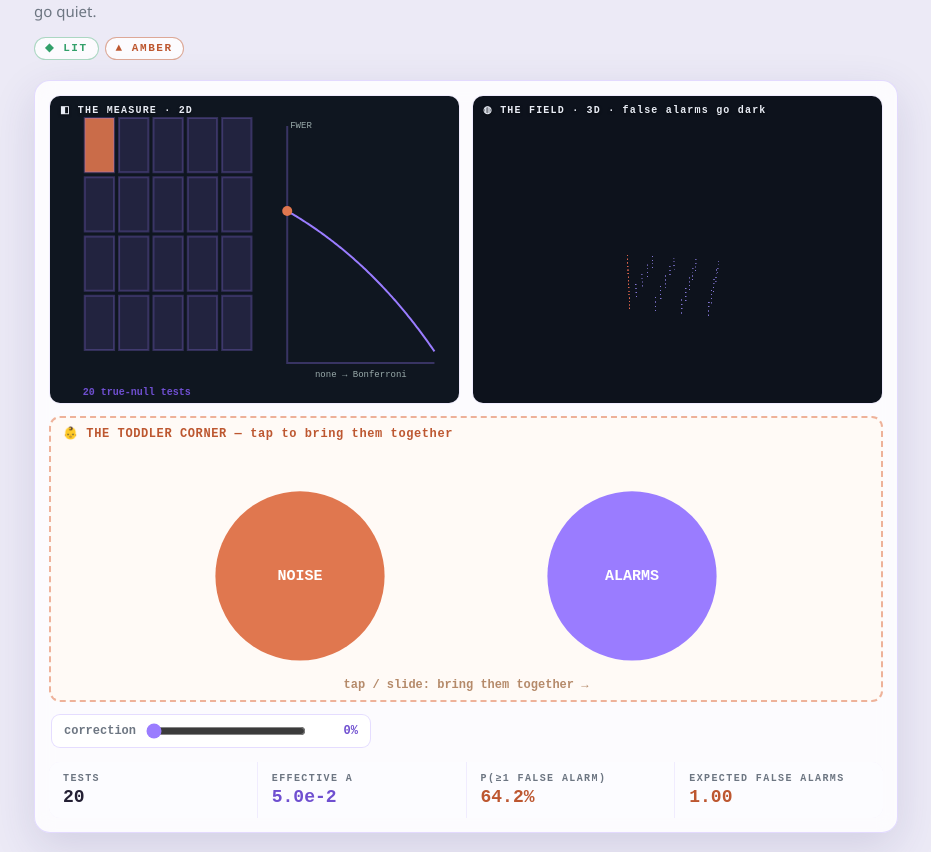
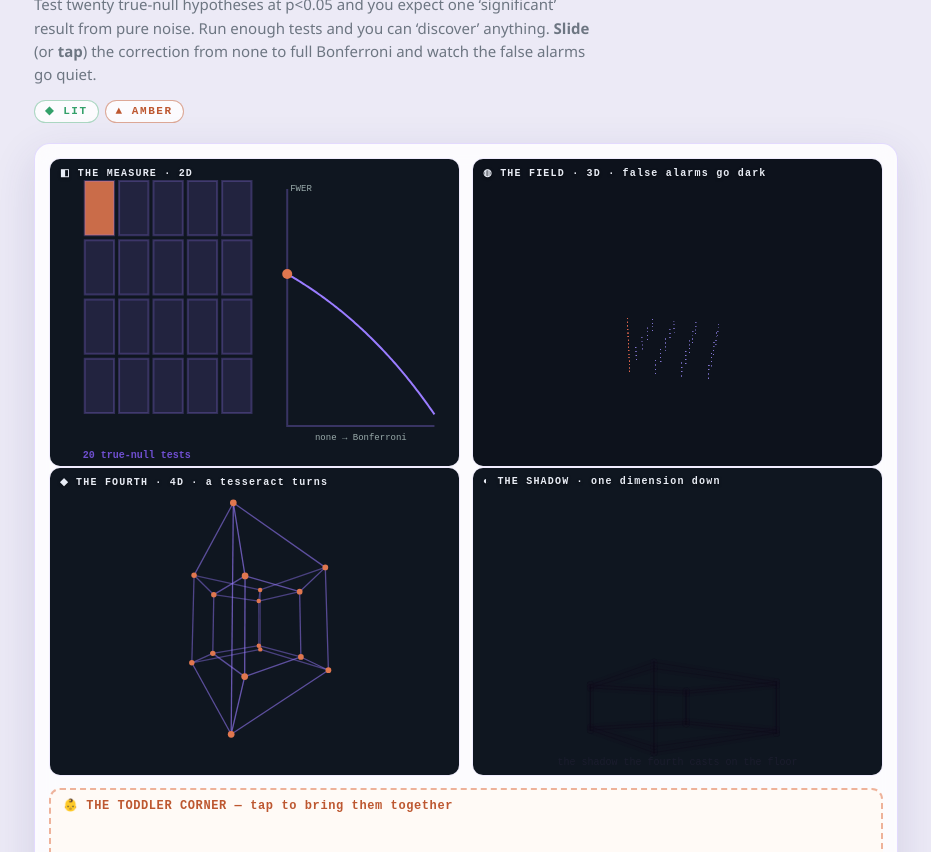
Before and after one commit to DavidWise01/the-multiple-comparisons, a plain HTML site: page index.html in a window 1280 px wide. Shown: the part 192-1044 px from the top of the page, without its empty margins (174-1105 px from the left). Drawn offline with Linux system fonts and the light colour scheme.

Commit message:
add 4D tesseract canvas + shadow window (house standard)
Co-Authored-By: Claude Opus 4.8 <noreply@anthropic.com>

```diff
--- a/index.html
+++ b/index.html
@@ -49,13 +49,17 @@ input[type=range]{accent-color:var(--k1);width:160px}
 </style></head><body>
 <div class="desk">
   <div class="dtag">◎ <b>MOMUS</b> · the peer · critique that earns its keep · kept by <i>MOM</i></div>
-  <h1>THE MULTIPLE COMPARISONS <span class="drag">◧ 2D · ◍ 3D · 👶 TAP</span></h1>
+  <h1>THE MULTIPLE COMPARISONS <span class="drag">◧ 2D · ◍ 3D · ◆ 4D · ◐ shadow · 👶 TAP</span></h1>
   <p class="sub">Test twenty true-null hypotheses at p&lt;0.05 and you expect one &lsquo;significant&rsquo; result from pure noise. Run enough tests and you can &lsquo;discover&rsquo; anything. <b>Slide</b> (or <b>tap</b>) the correction from none to full Bonferroni and watch the false alarms go quiet.</p>
   <div class="tier"><span class="chip lit">◆ LIT</span><span class="chip amb">▲ AMBER</span></div>
   <div class="card">
     <div class="panels">
       <div class="panel"><div class="lbl">◧ THE MEASURE · 2D</div><canvas id="c2d" class="pane" width="420" height="315"></canvas></div>
       <div class="panel"><div class="lbl">◍ THE FIELD · 3D · false alarms go dark</div><canvas id="c3d" class="pane" width="420" height="315"></canvas></div>
+    </div>
+    <div class="panels">
+      <div class="panel"><div class="lbl">◆ THE FOURTH · 4D · a tesseract turns</div><canvas id="c4d" class="pane" width="420" height="315"></canvas></div>
+      <div class="panel"><div class="lbl">◐ THE SHADOW · one dimension down</div><canvas id="cshad" class="pane" width="420" height="315"></canvas></div>
     </div>
     <div class="toddler"><div class="lbl">👶 THE TODDLER CORNER — tap to bring them together</div><canvas id="ctod" width="860" height="292"></canvas></div>
     <div class="controls"><label class="rng">correction <input type="range" id="f" min="0" max="100" value="0" step="1"><b id="fv">0%</b></label></div>
@@ -75,11 +79,38 @@ window.onerror=function(m,s,l,c,e){var f=document.getElementById('fail');if(f){f
 <script>
 (function(){
   var c2=document.getElementById('c2d'), ct=document.getElementById('ctod'), c3=document.getElementById('c3d');
+  var c4=document.getElementById('c4d'), cs=document.getElementById('cshad');
   if(!c2||!ct||!c3)return;
   var g2=c2.getContext('2d'), gt=ct.getContext('2d');
+  var g4=c4&&c4.getContext('2d'), gs=cs&&cs.getContext('2d');
   var DPR=Math.min(window.devicePixelRatio||1,2);
   function fit(cv,ar){var w=cv.clientWidth||400;cv.width=Math.round(w*DPR);cv.height=Math.round(w*ar*DPR);}
-  function sizeAll(){fit(c2,0.75);fit(ct,0.34);c3.width=Math.round((c3.clientWidth||400)*DPR);c3.height=Math.round((c3.clientWidth||400)*0.75*DPR);}
+  function sizeAll(){fit(c2,0.75);fit(ct,0.34);if(c4)fit(c4,0.75);if(cs)fit(cs,0.75);c3.width=Math.round((c3.clientWidth||400)*DPR);c3.height=Math.round((c3.clientWidth||400)*0.75*DPR);}
+  // ---- shared 4D: a real tesseract (16 verts, 32 edges) rotating through two 4-planes, 4D→3D→2D ----
+  var T4=[],E4=[];for(var _i=0;_i<16;_i++)T4.push([(_i&1?1:-1),(_i&2?1:-1),(_i&4?1:-1),(_i&8?1:-1)]);
+  for(var _i=0;_i<16;_i++)for(var _j=_i+1;_j<16;_j++){var _d=0;for(var _k=0;_k<4;_k++)if(T4[_i][_k]!==T4[_j][_k])_d++;if(_d===1)E4.push([_i,_j]);}
+  function proj4(v,a,b,cc){var x=v[0],y=v[1],z=v[2],w=v[3];
+    var x1=x*Math.cos(a)-w*Math.sin(a),w1=x*Math.sin(a)+w*Math.cos(a);
+    var y1=y*Math.cos(b)-z*Math.sin(b),z1=y*Math.sin(b)+z*Math.cos(b);
+    var x2=x1*Math.cos(cc)-y1*Math.sin(cc),y2=x1*Math.sin(cc)+y1*Math.cos(cc);
+    var k=1.9/(3-w1),X=x2*k,Y=y2*k,Z=z1*k,k2=1.7/(3-Z);return {x:X*k2,y:Y*k2,X:X,Y:Y,w:w1};}
+  function hx4(h){h=(''+h).replace('#','');return [parseInt(h.substr(0,2),16),parseInt(h.substr(2,2),16),parseInt(h.substr(4,2),16)];}
+  function draw4d(env){var g=g4;if(!g)return;var w=c4.width/DPR,h=c4.height/DPR;g.setTransform(DPR,0,0,DPR,0,0);g.clearRect(0,0,w,h);
+    var I=window.__INST__||{},c1=hx4(I.col1||'#7a7aff'),c2c=hx4(I.col2||'#e0a040');
+    var a=env.t*0.5,b=env.t*0.33,cc=env.fused*3.1416,S=Math.min(w,h)*0.34,cx=w/2,cy=h/2;
+    var P=T4.map(function(v){return proj4(v,a,b,cc);});
+    g.lineWidth=1.3;E4.forEach(function(e){var p=P[e[0]],q=P[e[1]],al=0.28+0.42*((p.w+q.w)/2+2)/4;
+      g.strokeStyle='rgba('+c1[0]+','+c1[1]+','+c1[2]+','+al.toFixed(2)+')';g.beginPath();g.moveTo(cx+p.x*S,cy+p.y*S);g.lineTo(cx+q.x*S,cy+q.y*S);g.stroke();});
+    g.fillStyle='rgb('+c2c[0]+','+c2c[1]+','+c2c[2]+')';P.forEach(function(p){g.beginPath();g.arc(cx+p.x*S,cy+p.y*S,2+(p.w+2)/4*1.6,0,6.283);g.fill();});}
+  function drawShadow(env){var g=gs;if(!g)return;var w=cs.width/DPR,h=cs.height/DPR;g.setTransform(DPR,0,0,DPR,0,0);g.clearRect(0,0,w,h);
+    var a=env.t*0.5,b=env.t*0.33,cc=env.fused*3.1416,S=Math.min(w,h)*0.34,cx=w/2,cy=h*0.5;
+    var P=T4.map(function(v){return proj4(v,a,b,cc);});
+    // the cast shadow: the 3D projection dropped onto the floor (orthographic, y squashed), built up as soft dark ink
+    var fy=cy+h*0.28;g.strokeStyle='rgba(20,18,34,0.16)';g.lineWidth=7;g.lineCap='round';
+    E4.forEach(function(e){var p=P[e[0]],q=P[e[1]];g.beginPath();g.moveTo(cx+p.X*S,fy+p.Y*S*0.34);g.lineTo(cx+q.X*S,fy+q.Y*S*0.34);g.stroke();});
+    g.strokeStyle='rgba(15,12,26,0.5)';g.lineWidth=1;
+    E4.forEach(function(e){var p=P[e[0]],q=P[e[1]];g.beginPath();g.moveTo(cx+p.X*S,fy+p.Y*S*0.34);g.lineTo(cx+q.X*S,fy+q.Y*S*0.34);g.stroke();});
+    g.fillStyle='rgba(40,36,60,0.5)';g.font='10px ui-monospace,monospace';g.textAlign='center';g.fillText('the shadow the fourth casts on the floor',cx,h-10);}
   sizeAll(); addEventListener('resize',function(){sizeAll();if(GL)GL.resize();});
   var env={mix:0.5, fused:0.0, _ftar:0.0, t:0,
     set:function(id,val,cls){var e=document.getElementById(id);if(e){e.textContent=val;if(cls!=null)e.className='v '+cls;}},
@@ -122,6 +153,7 @@ window.onerror=function(m,s,l,c,e){var f=document.getElementById('fail');if(f){f
     g2.setTransform(DPR,0,0,DPR,0,0); if(I.draw2d)I.draw2d(env);
     gt.setTransform(DPR,0,0,DPR,0,0); if(I.drawTod)I.drawTod(env);
     if(GLP){GLP.clear(); if(I.draw3d)I.draw3d(env,GLP); else defaultGeom(env,GLP);}
+    draw4d(env); drawShadow(env);
   }
   requestAnimationFrame(loop);
   window.__ENV__=env;
```
